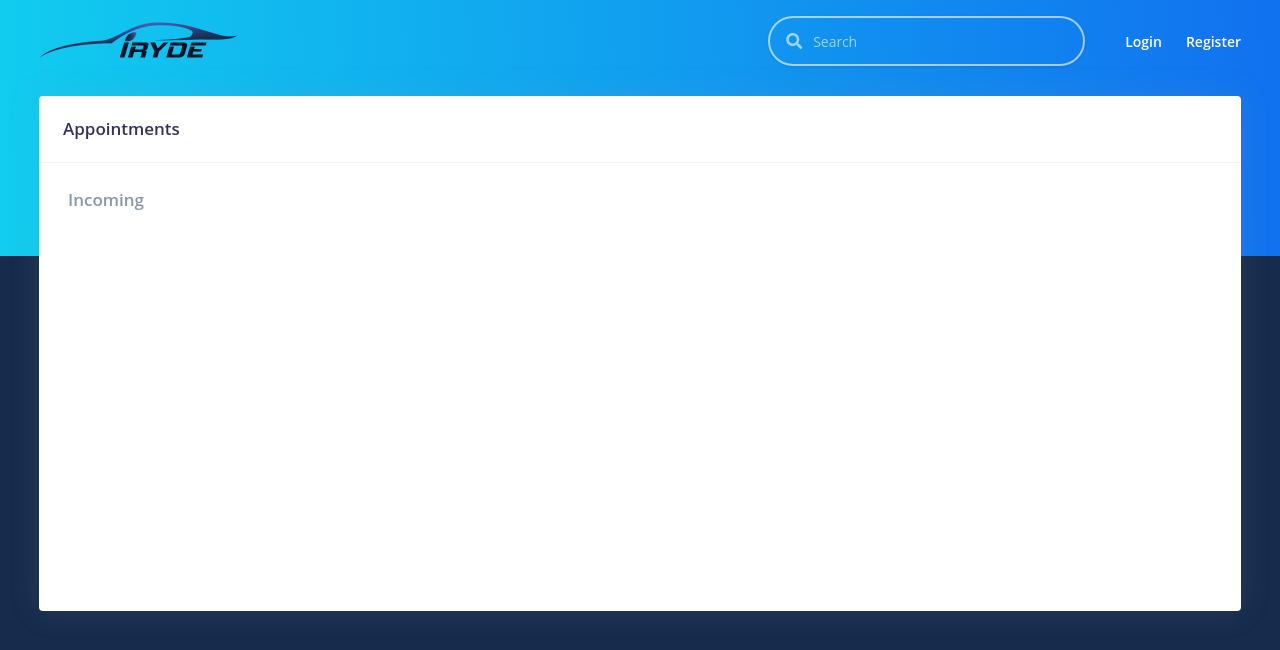
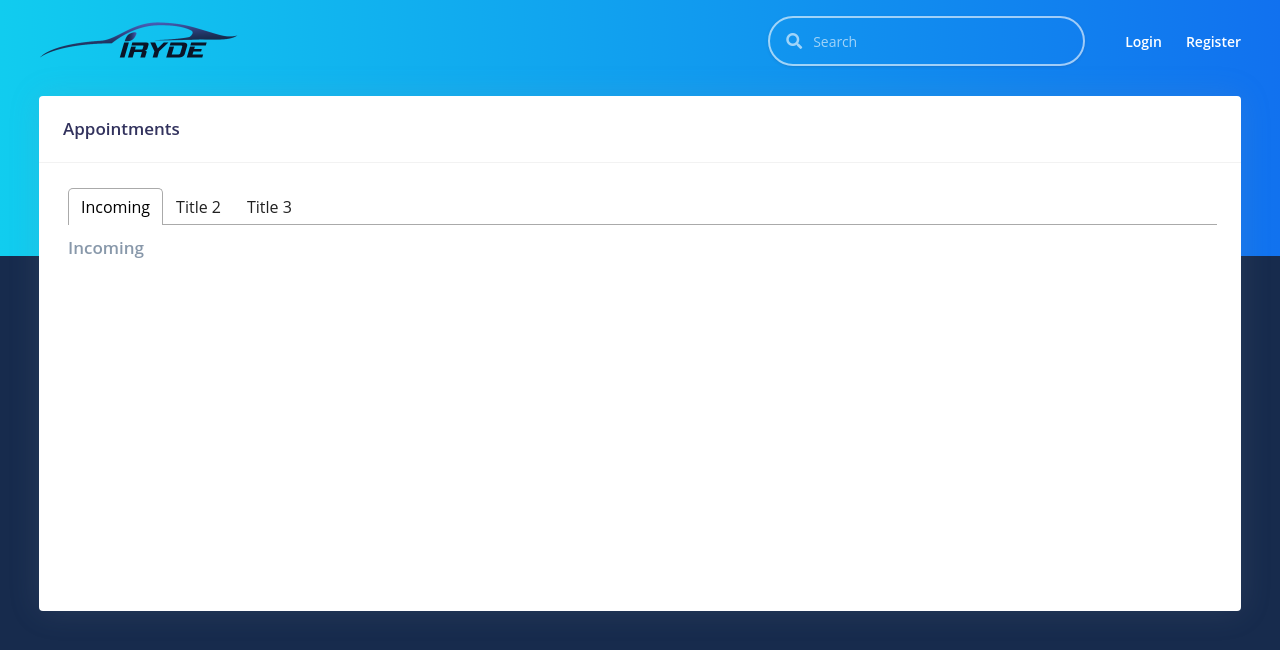
Before and after one commit to randularsw/iRYDE, a React (Create React App) app in the folder web/: page /sp/appointments in a window 1280 px wide. Shown: the top 650 px of the page. Built offline with nearby package versions, Linux system fonts and the light colour scheme.

Commit message:
add tabs to categorize appoinments

```diff
--- a/web/src/components/booking/spBookingView.jsx
+++ b/web/src/components/booking/spBookingView.jsx
@@ -1,16 +1,26 @@
 import React, { Component } from "react";
 import Header from "components/shared/header";
-import { Container, Row, CardHeader, CardBody, Button, Col, } from "reactstrap";
+import { Container, Row, CardHeader, CardBody, Button, Col } from "reactstrap";
 import { Card } from "@material-ui/core";
 import { UserContext } from "core/userContext";
 import { getIncomingAppointments } from "services/bookingService";
 import SpIncomingAppointments from "./spIncomingAppointments";
+import { Tab, Tabs, TabList, TabPanel } from 'react-tabs';
+import 'react-tabs/style/react-tabs.css';
 
 class SpBookingView extends Component {
   static contextType = UserContext;
-  state = {
-    incoming: [],
-  };
+
+  constructor(props) {
+    super(props);
+
+    this.handleChange = this.handleChange.bind(this);
+
+    this.state = {
+      incoming: [],
+      value: 0,
+    };
+  }
 
   async componentDidMount() {
     try {
@@ -24,10 +34,9 @@ class SpBookingView extends Component {
     }
   }
 
-  changeDateFormat(f) {
-    let d = new Date(f);
-    let x = d.getFullYear() + "-" + (d.getMonth() + 1) + "-" + d.getDate()
-    return (x);
+  handleChange(event, newValue) {
+    const value = newValue;
+    this.setState({ value });
   }
 
   render() {
@@ -45,9 +54,28 @@ class SpBookingView extends Component {
                 <CardBody>
                   <div style={{ minHeight: 400, marginLeft: 5 }}>
                     {/* Page Content */}
-                    <SpIncomingAppointments
+
+                    <Tabs>
+                      <TabList>
+                        <Tab>Incoming</Tab>
+                        <Tab>Title 2</Tab>
+                        <Tab>Title 3</Tab>
+                      </TabList>
+
+                      <TabPanel>
+                        <SpIncomingAppointments
                       incoming ={this.state.incoming}
                     />
+                      </TabPanel>
+                      <TabPanel>
+                        <h2>Any content 2</h2>
+                      </TabPanel>
+                      <TabPanel>
+                      <SpIncomingAppointments
+                      incoming ={this.state.incoming}
+                    />
+                      </TabPanel>
+                    </Tabs>
                   </div>
                 </CardBody>
               </Card>
```
